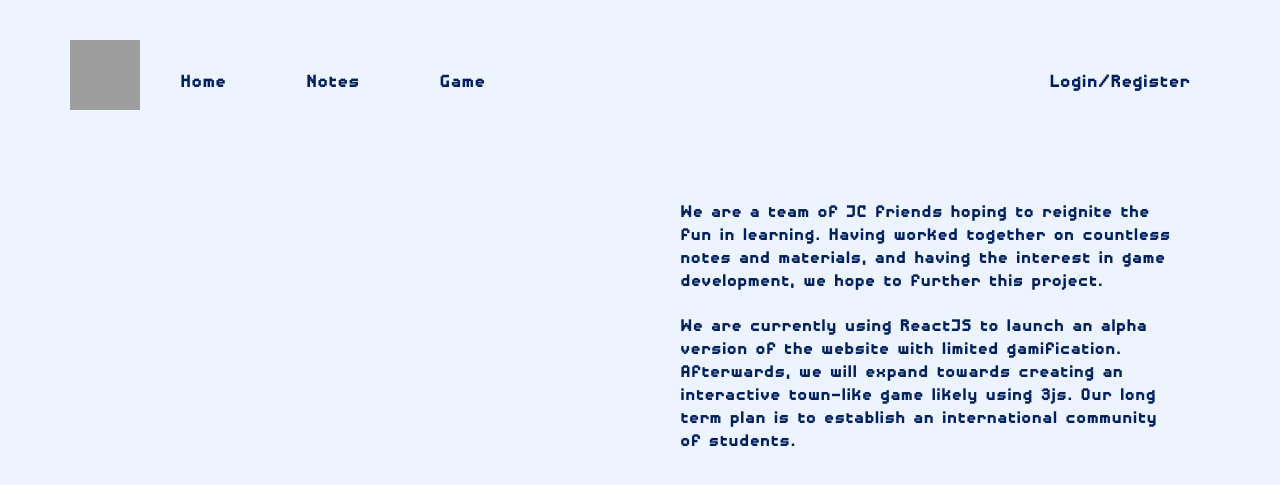
After one commit to tidbits2022/tidbits-landing-page, a Flask app: template flask_app/templates/aboutus.html in a window 1280 px wide. The commit adds this page. Shown: the top 485 px of the page. Run offline with Flask 2, Linux system fonts and the light colour scheme; the template is opened without the code that fills it, so the values that code supplies are empty; grey boxes are pictures that could not be loaded.

Commit message:
half done pg 2

```diff
--- a/flask_app/static/css/style.css
+++ b/flask_app/static/css/style.css
@@ -419,3 +419,9 @@ body {
     display: flex;
     justify-content: left;
 }
+
+#aboutuspara{
+    margin-left: 610px;
+    margin-right: 45px;
+    margin-top: 75px;
+}
--- /dev/null
+++ b/flask_app/templates/aboutus.html
@@ -0,0 +1,21 @@
+<!DOCTYPE html>
+<html>
+    <head>
+        <div style="width: 1160px; height: 85px;">
+            <img src="https://lh4.googleusercontent.com/L83j1rXXGC1Rd_GncMMxonDHWcbL2itCveV13nvx857bai1iBEXAag772hG7-yMwtNk=w2400" height=70px width=70px style="float: left;">
+            <a class="navbuttons">Home</a>
+            <a class="navbuttons">Notes</a>
+            <a class="navbuttons">Game</a>
+            <a class="navbuttons" style="float: right;">Login/Register</a>
+        </div>
+        <link href="../static/css/style.css" rel="stylesheet">
+    </head>
+    <body>
+        <div id="aboutuspara">
+            <p>We are a team of JC friends hoping to reignite the fun in learning. Having worked together on countless notes and materials, and having the interest in game development, we hope to further this project.</p>
+        <p> </p>
+        <p> </p>
+            <p>We are currently using ReactJS to launch an alpha version of the website with limited gamification. Afterwards, we will expand towards creating an interactive town-like game likely using 3js. Our long term plan is to establish an international community of students.</p>
+        </div>
+    </body>
+</html>
```
